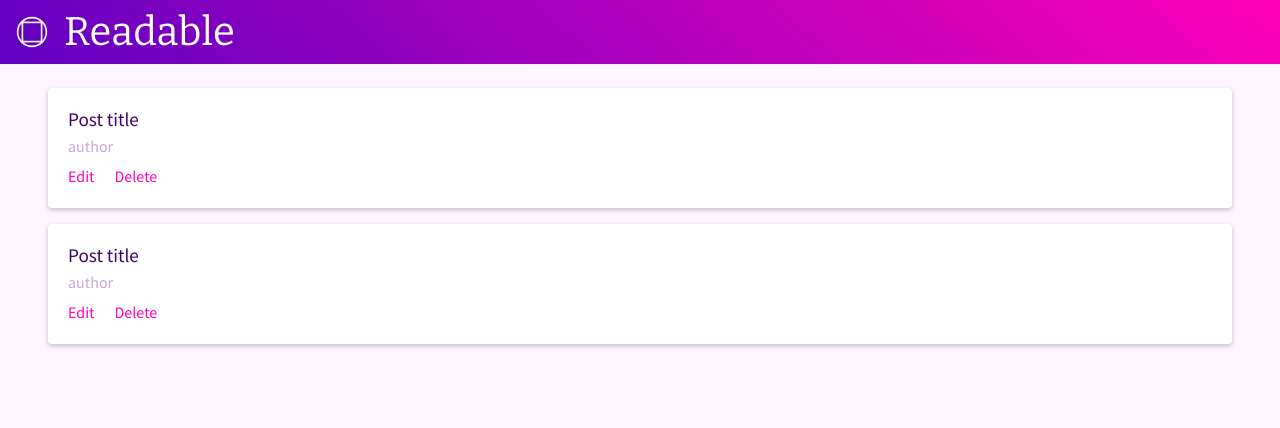
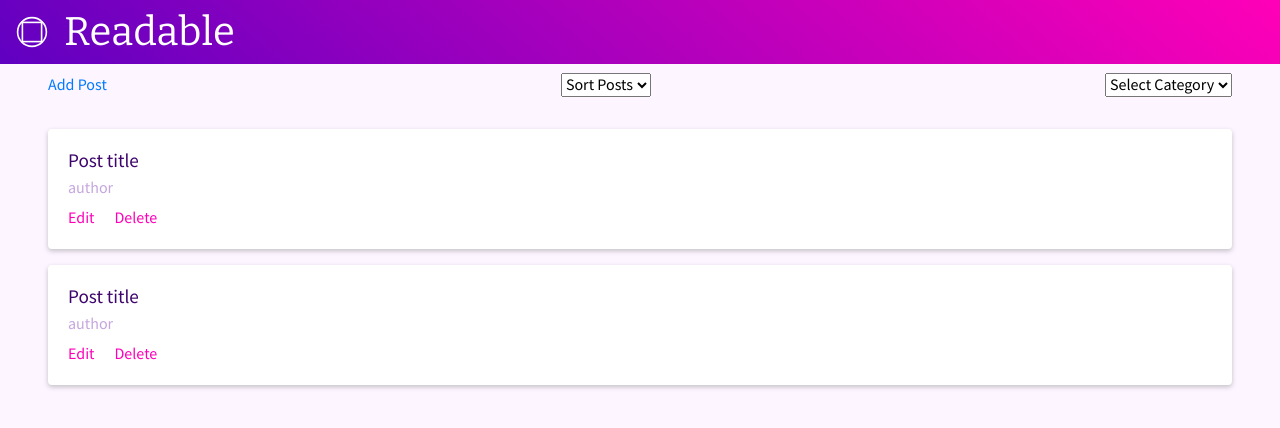
Before and after one commit to kboedges/better-readable, a React (Create React App) app: page / in a window 1280 px wide. Shown: the top 428 px of the page. Built offline with nearby package versions, Linux system fonts and the light colour scheme; no server answers.

Commit message:
Adding toolbar

```diff
--- /dev/null
+++ b/src/components/AddPost.js
@@ -0,0 +1,14 @@
+import React, { Component } from 'react';
+
+class AddPost extends Component {
+
+  render() {
+    return (
+      <div className="AddPost">
+        <a href="">Add Post</a>
+      </div>
+    );
+  }
+}
+
+export default AddPost;
--- a/src/components/App.js
+++ b/src/components/App.js
@@ -1,9 +1,9 @@
 import React, { Component } from 'react';
 
 // Components
-import Nav from './Nav'
-import ListPosts from './ListPosts'
-import Toolbar from './Toolbar'
+import Nav from './Nav';
+import ListPosts from './ListPosts';
+import Toolbar from './Toolbar';
 
 class App extends Component {
 
@@ -11,7 +11,7 @@ class App extends Component {
     return (
       <div className="App">
         <Nav/>
-        {/* <Toolbar/> */}
+        <Toolbar/>
         <ListPosts/>
       </div>
     );
--- a/src/components/ListPosts.js
+++ b/src/components/ListPosts.js
@@ -1,7 +1,7 @@
 import React, { Component } from 'react';
 
 // Components
-import Post from './Post'
+import Post from './Post';
 
 class ListPosts extends Component {
 
--- /dev/null
+++ b/src/components/SelectCategory.js
@@ -0,0 +1,18 @@
+import React, { Component } from 'react';
+
+class SelectCategory extends Component {
+
+  render() {
+    return (
+      <div className="SelectCategory">
+        <select name="" id="">
+            <option value="">Select Category</option>
+            <option value="">1</option>
+            <option value="">2</option>
+        </select>
+      </div>
+    );
+  }
+}
+
+export default SelectCategory;
--- /dev/null
+++ b/src/components/SortPosts.js
@@ -0,0 +1,18 @@
+import React, { Component } from 'react';
+
+class SortPosts extends Component {
+
+  render() {
+    return (
+      <div className="SortPosts">
+        <select name="" id="">
+            <option value="">Sort Posts</option>
+            <option value="">1</option>
+            <option value="">2</option>
+        </select>
+      </div>
+    );
+  }
+}
+
+export default SortPosts;
--- a/src/components/Toolbar.js
+++ b/src/components/Toolbar.js
@@ -1,13 +1,18 @@
 import React, { Component } from 'react';
+
+// Components
+import AddPost from './AddPost';
+import SortPosts from './SortPosts';
+import SelectCategory from './SelectCategory';
 
 class Toolbar extends Component {
 
   render() {
     return (
-      <div className="Toolbar px-5 py-2">
-        Choose Category
-        Sort Posts
-        Add Post
+      <div className="Toolbar px-5 py-2 d-flex flex-direction-row justify-content-between">
+        <AddPost/>
+        <SortPosts/>
+        <SelectCategory/>
       </div>
     );
   }
```
